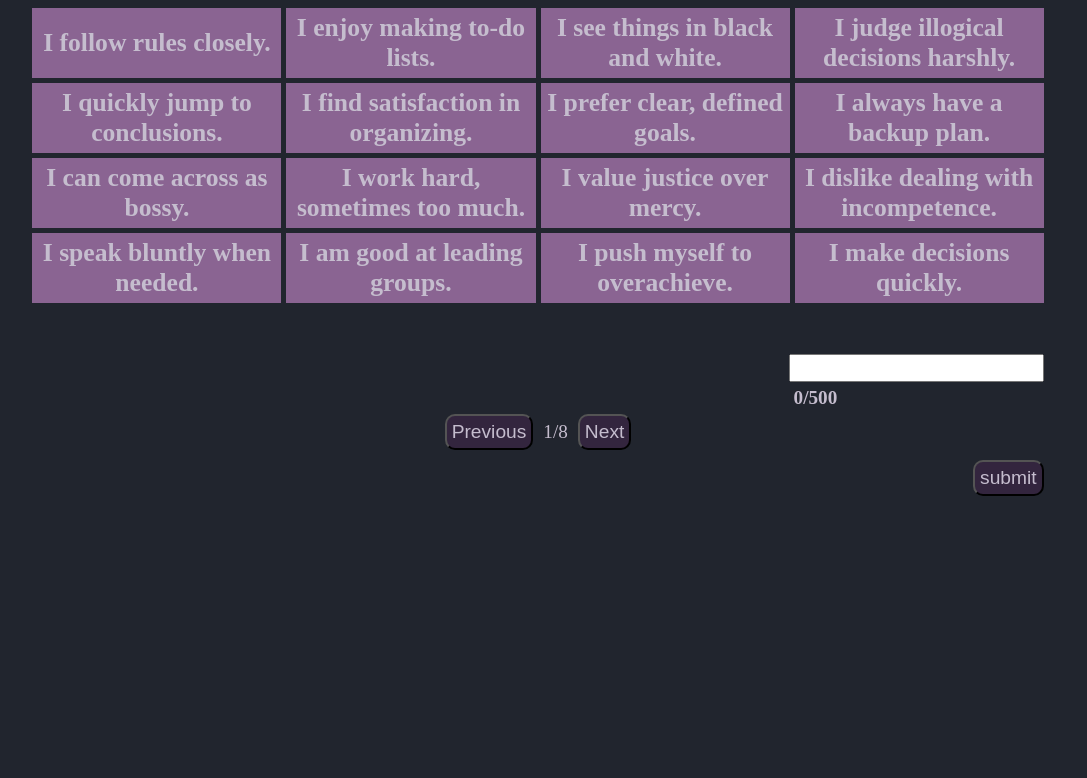
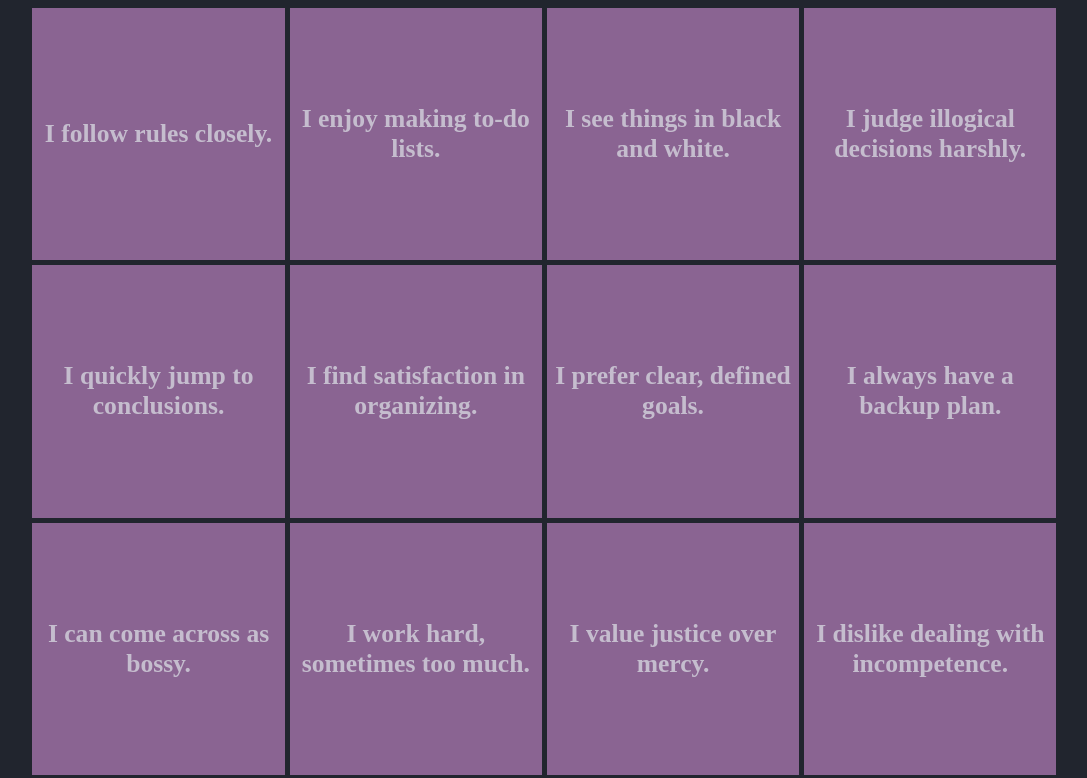
Before and after one commit to OmarDardery/CareerCatalyst, a React (Create React App) app: page / in a window 1280 px wide. Shown: the top 778 px of the page, without its empty margins (102-1189 px from the left). Built offline with nearby package versions, Linux system fonts and the light colour scheme.

Commit message:
tried fixing overflow

```diff
--- a/src/components/bingoBox.js
+++ b/src/components/bingoBox.js
@@ -12,7 +12,7 @@ function BingoBox(props) {
         setNumClicks(clicks + 1);
     }
     return (
-        <div style={{position: "relative", backgroundColor: "#8A6492" }}>
+        <div style={{position: "relative", backgroundColor: "#8A6492", aspectRatio: "1 / 1" }}>
 
             <div onClick={handleClick} style={{
                                             display: "flex",
@@ -27,7 +27,7 @@ function BingoBox(props) {
                 <div style={getStyle(2, clicks % 5 > 2)}></div>
                 <div style={getStyle(1, clicks % 5 > 3)}></div>
             </div>
-            <div on style={{ width: "100%", height: "100%", zIndex: 1, textAlign: "center", display: "flex", justifyContent: "center", alignItems: "center", fontsize: "0.1rem", wordWrap: "break-word", whiteSpace: "normal", paddingRight: "20px"}}>
+            <div on style={{ width: "100%", height: "100%", zIndex: 1, textAlign: "center", display: "flex", justifyContent: "center", alignItems: "center", fontsize: "0.1rem", wordWrap: "break-word", paddingRight: "20px"}}>
                 <h4 style={{fontSize: "2vw", margin: "5px"}}>{props.question}</h4>
             </div>
         </div>
--- a/src/components/mbtibingo.js
+++ b/src/components/mbtibingo.js
@@ -15,7 +15,7 @@ function Bingo(props) {
                 gridTemplateRows: "repeat(4, 0.5fr)",
                 borderRadius: "5px",
                 gap: "5px",
-                width: "100%",
+                width: "80vw",
                 height: "fit-content"
             }}
         >
```
